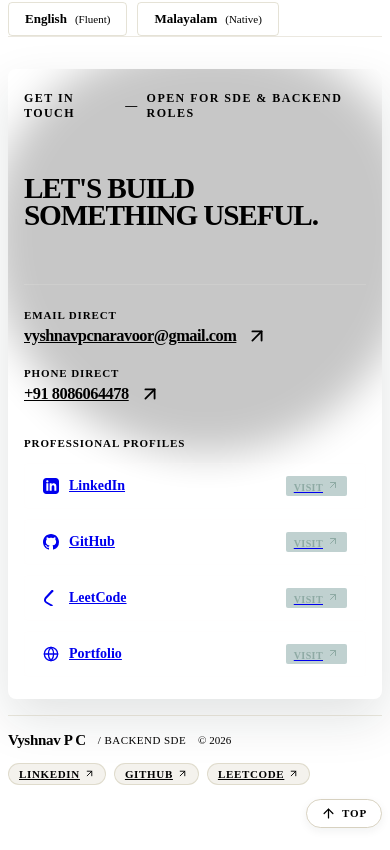
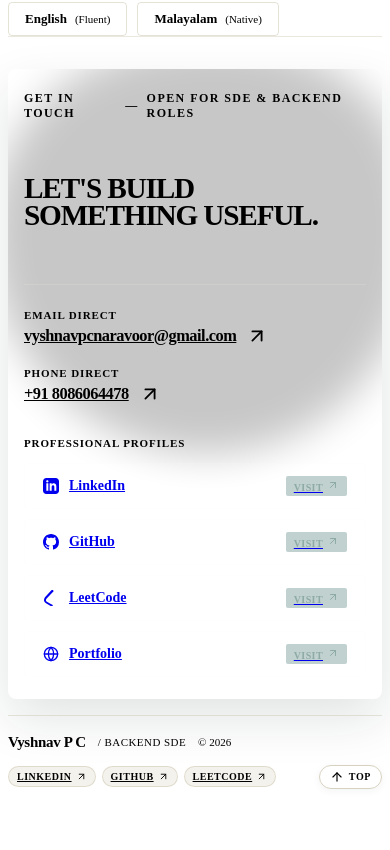
Before and after one commit to vyshn4v/portfolio, a React (Vite) app: page / in a window 390 px wide. Shown: the part 9882-10732 px from the top of the page. After the commit the page ends 10695 px from the top, so only its background shows below. Built offline with nearby package versions, Linux system fonts and the light colour scheme; the HTML template or start-up script is replaced by a standard one.

Commit message:
style(footer): align TOP button on the same horizontal row as profile links in mobile layout

```diff
--- a/src/components/Footer/Footer.css
+++ b/src/components/Footer/Footer.css
@@ -1,6 +1,6 @@
 .footer-container {
-  padding-top: 16px;
-  padding-bottom: max(14px, env(safe-area-inset-bottom, 14px));
+  padding-top: 18px;
+  padding-bottom: max(16px, env(safe-area-inset-bottom, 16px));
   background-color: var(--color-bg);
   border-top: 1px solid rgba(198, 190, 165, 0.4);
   position: relative;
@@ -42,6 +42,13 @@
   color: var(--color-ink-light);
 }
 
+/* Action Row containing Profile Links and TOP Bubble on the Same Level */
+.footer-action-row {
+  display: flex;
+  align-items: center;
+  gap: 16px;
+}
+
 .footer-links-group {
   display: flex;
   align-items: center;
@@ -56,13 +63,14 @@
   font-family: var(--font-mono);
   font-size: 11px;
   font-weight: 600;
-  letter-spacing: 0.06em;
-  padding: 4px 10px;
+  letter-spacing: 0.05em;
+  padding: 5px 10px;
   border-radius: 999px;
   background-color: rgba(198, 190, 165, 0.2);
   border: 1px solid rgba(198, 190, 165, 0.45);
   color: var(--color-teal-dark);
   transition: all var(--duration-fast) var(--ease-micro);
+  white-space: nowrap;
 }
 
 .footer-profile-link:hover {
@@ -75,7 +83,7 @@
 .footer-right {
   display: flex;
   align-items: center;
-  gap: 12px;
+  flex-shrink: 0;
 }
 
 /* Floating-style Bubble Back to Top */
@@ -83,28 +91,29 @@
   display: inline-flex;
   align-items: center;
   justify-content: center;
-  gap: 6px;
-  padding: 6px 14px;
+  gap: 5px;
+  padding: 5px 12px;
   border-radius: 999px;
   background-color: var(--color-white);
   color: var(--color-ink);
   border: 1.5px solid rgba(198, 190, 165, 0.7);
-  box-shadow: 0 3px 10px rgba(13, 35, 34, 0.06);
+  box-shadow: 0 2px 8px rgba(13, 35, 34, 0.05);
   font-family: var(--font-mono);
   font-size: 11px;
   font-weight: 700;
-  letter-spacing: 0.08em;
+  letter-spacing: 0.06em;
   text-transform: uppercase;
   transition: all var(--duration-fast) var(--ease-micro);
   cursor: pointer;
+  white-space: nowrap;
 }
 
 .footer-bubble-btn:hover {
   background-color: var(--color-ink);
   color: var(--color-bg);
   border-color: var(--color-ink);
-  transform: translateY(-2px) scale(1.04);
-  box-shadow: 0 6px 18px rgba(13, 35, 34, 0.12);
+  transform: translateY(-2px) scale(1.03);
+  box-shadow: 0 4px 14px rgba(13, 35, 34, 0.1);
 }
 
 .footer-bubble-btn svg {
@@ -115,7 +124,7 @@
   transform: translateY(-2px);
 }
 
-/* Responsive */
+/* Tablet & Mobile Breakpoints */
 @media (max-width: 860px) {
   .footer-inner {
     flex-direction: column;
@@ -123,8 +132,25 @@
     gap: 14px;
   }
 
-  .footer-right {
+  .footer-action-row {
     width: 100%;
-    justify-content: flex-end;
+    display: flex;
+    align-items: center;
+    justify-content: space-between;
+    gap: 8px;
+  }
+
+  .footer-links-group {
+    gap: 6px;
+  }
+
+  .footer-profile-link {
+    font-size: 10px;
+    padding: 4px 8px;
+  }
+
+  .footer-bubble-btn {
+    font-size: 10px;
+    padding: 4px 10px;
   }
 }
--- a/src/components/Footer/Footer.tsx
+++ b/src/components/Footer/Footer.tsx
@@ -24,7 +24,8 @@
           <span className="footer-center">© {currentYear}</span>
         </div>
 
-        {/* Center: Quick Dev Profiles */}
+        {/* Right Section: Action Row with Profile Links & TOP Bubble on the Same Level */}
+        <div className="footer-action-row">
           <div className="footer-links-group">
             {linkedinLink && !linkedinLink.url.includes('TODO') && (
               <a
@@ -64,7 +65,6 @@
             )}
           </div>
 
-        {/* Right: Circular Back to Top Bubble */}
           <div className="footer-right">
             <button
               onClick={scrollToTop}
@@ -72,9 +72,10 @@
               aria-label="Back to top"
               title="Back to top"
             >
-            <ArrowUp size={15} />
+              <ArrowUp size={14} />
               <span>TOP</span>
             </button>
+          </div>
         </div>
       </div>
     </footer>
```
Lines whose indentation alone changed are shown as unchanged.
